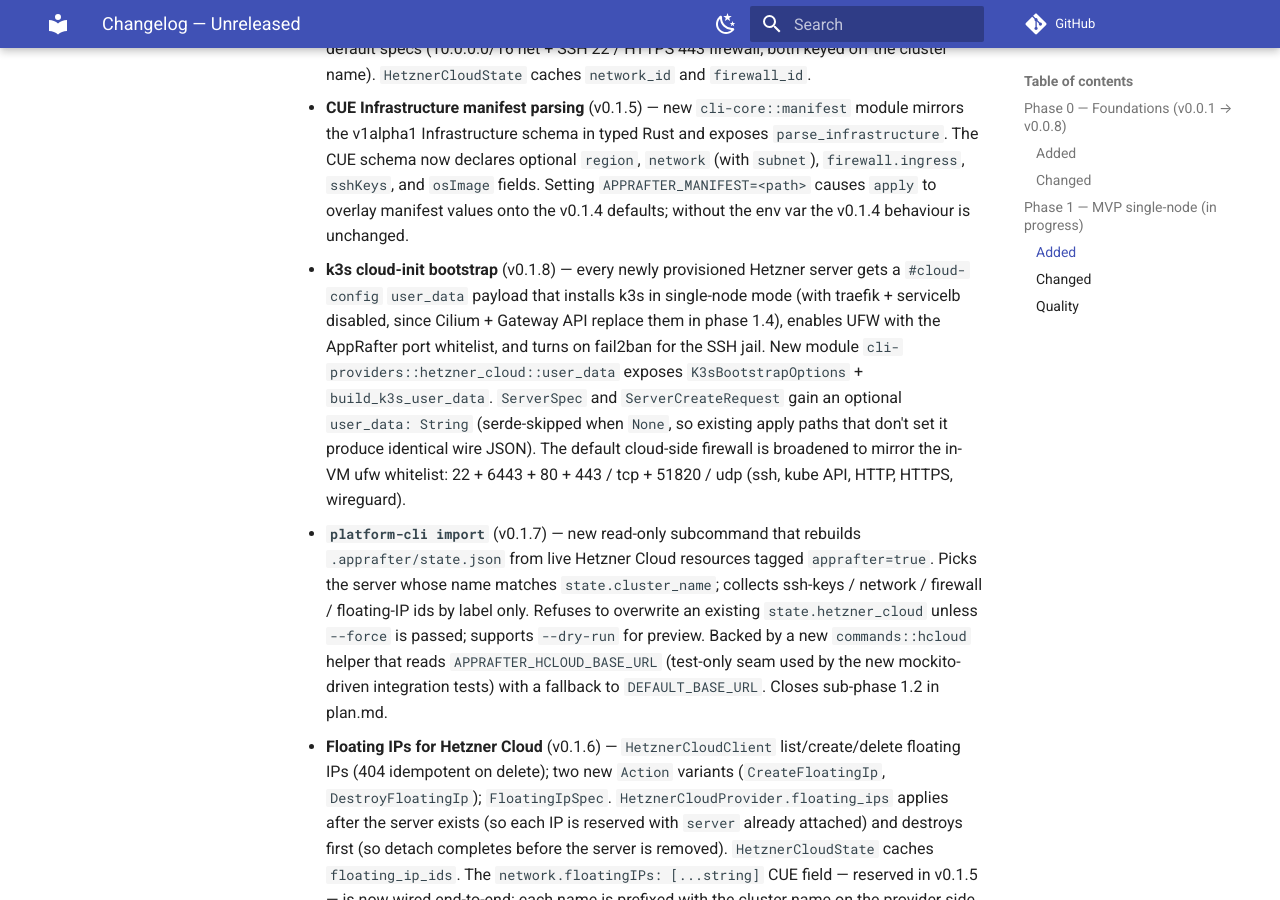
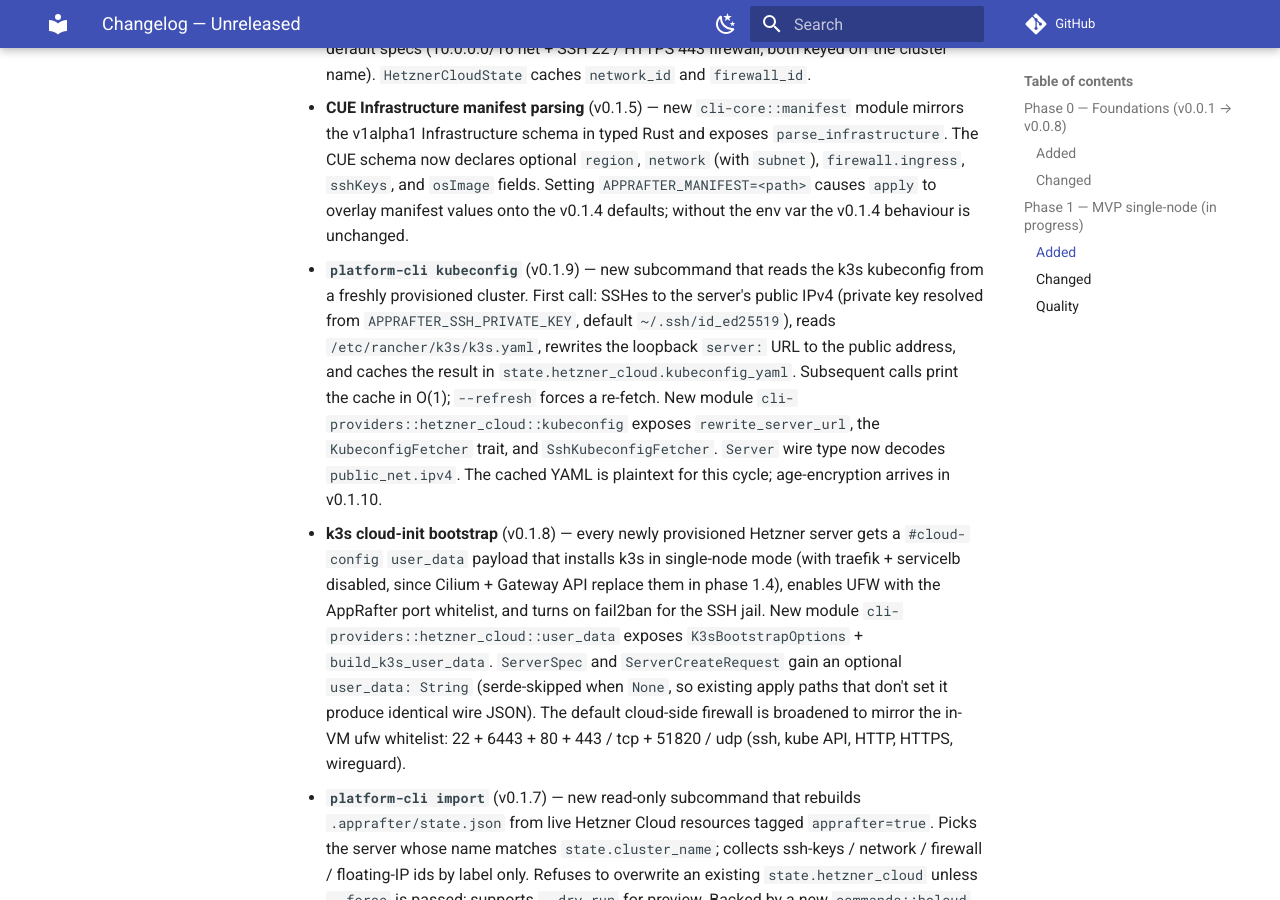
Before and after one commit to AppRafter/apprafter, an MkDocs documentation site: the page built from docs/changelog/UNRELEASED.md, in a window 1280 px wide and 900 px high, scrolled down 2335 px. Built offline with MkDocs 1.6.1 and Material for MkDocs 9.7.7, drawn with Linux system fonts in a browser that asks for light colours; comment, search, counter and statistics services are not loaded.

Commit message:
docs: close 1.3b1 (kubeconfig retrieval) for v0.1.9
- cli/README.md: new "Reading kubeconfig from the cluster" section
  with the env-var contract, --refresh, and the age-comes-later
  caveat.
- plan.md: sub-phase 1.3 v0.1.9 поставка ticked off; v0.1.10
  поставка scoped (age-encryption); status stays 🚧 partial.
- docs/changelog/UNRELEASED.md: v0.1.9 entry under Phase 1 / Added.

Co-Authored-By: Claude Opus 4.7 (1M context) <noreply@anthropic.com>

```diff
--- a/docs/changelog/UNRELEASED.md
+++ b/docs/changelog/UNRELEASED.md
@@ -113,6 +113,20 @@ the `0.0.x` series; semver starts at 1.0.
   Setting `APPRAFTER_MANIFEST=<path>` causes `apply` to overlay
   manifest values onto the v0.1.4 defaults; without the env var
   the v0.1.4 behaviour is unchanged.
+- **`platform-cli kubeconfig`** (v0.1.9) — new subcommand that
+  reads the k3s kubeconfig from a freshly provisioned cluster.
+  First call: SSHes to the server's public IPv4 (private key
+  resolved from `APPRAFTER_SSH_PRIVATE_KEY`, default
+  `~/.ssh/id_ed25519`), reads `/etc/rancher/k3s/k3s.yaml`,
+  rewrites the loopback `server:` URL to the public address, and
+  caches the result in `state.hetzner_cloud.kubeconfig_yaml`.
+  Subsequent calls print the cache in O(1); `--refresh` forces a
+  re-fetch. New module
+  `cli-providers::hetzner_cloud::kubeconfig` exposes
+  `rewrite_server_url`, the `KubeconfigFetcher` trait, and
+  `SshKubeconfigFetcher`. `Server` wire type now decodes
+  `public_net.ipv4`. The cached YAML is plaintext for this cycle;
+  age-encryption arrives in v0.1.10.
 - **k3s cloud-init bootstrap** (v0.1.8) — every newly provisioned
   Hetzner server gets a `#cloud-config` `user_data` payload that
   installs k3s in single-node mode (with traefik + servicelb
```
Also changed, not shown: cli/README.md (+24 -0 lines), plan.md (+11 -3 lines).
